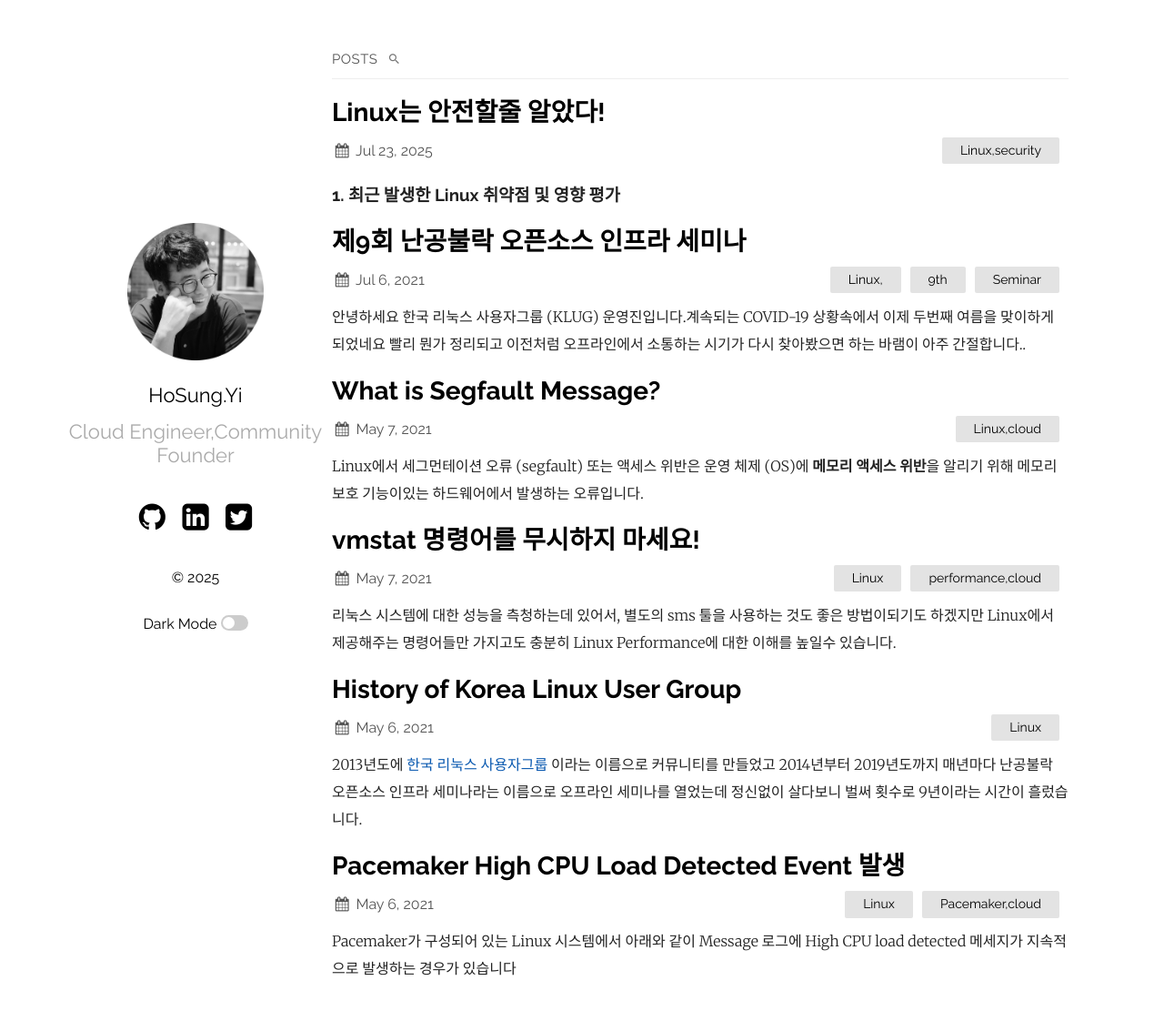
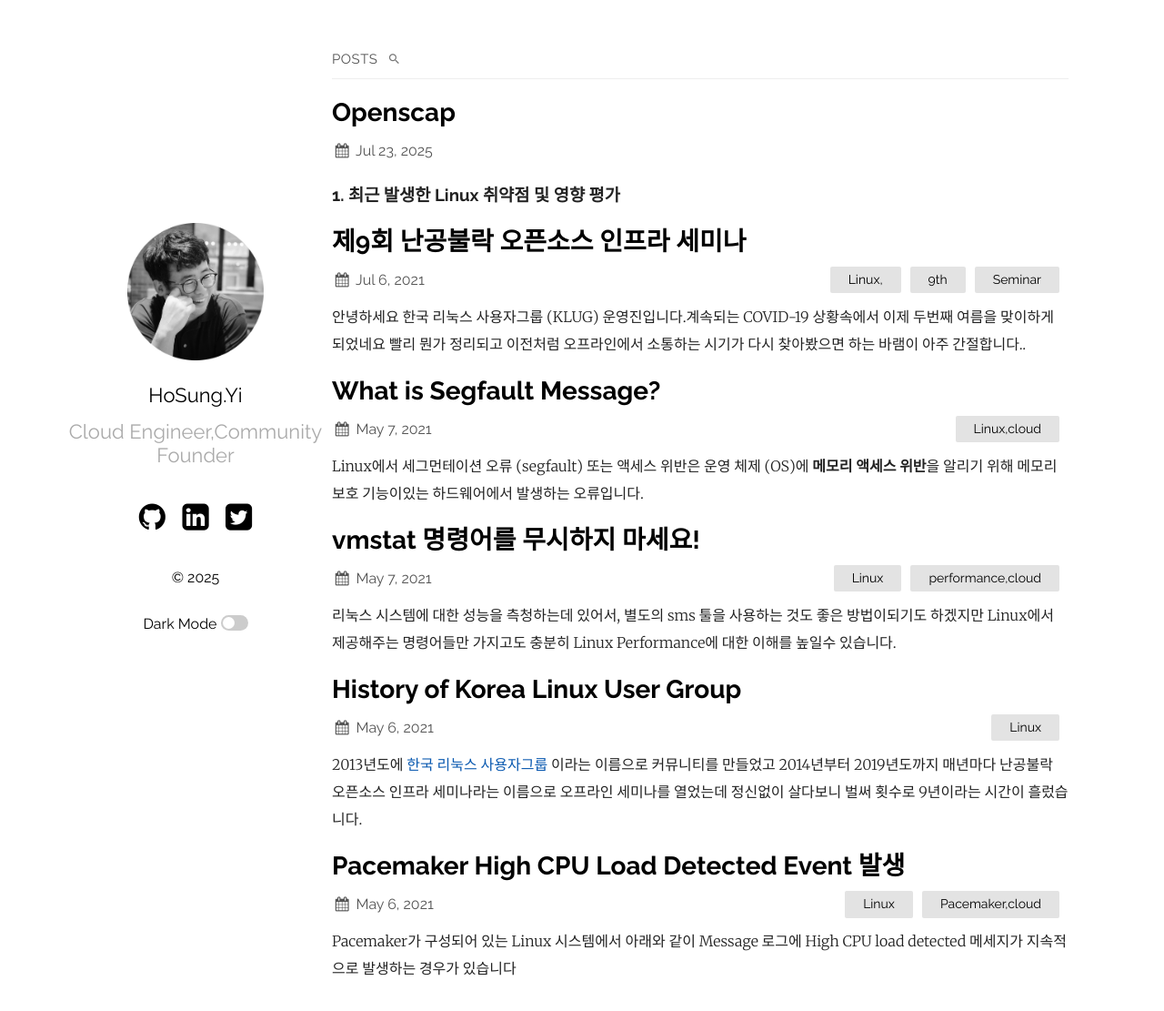
Before and after one commit to hslee77/hslee77.github.io, a Jekyll site: the page built from index.md, in a window 1280 px wide and 1125 px high. Shown: the top 1111 px of the window at 91% size. Built offline with Jekyll 4.4.1, drawn with Linux system fonts in a browser that asks for light colours.

Commit message:
Linux test

```diff
--- a/_posts/2025-07-23-OpenScap.md
+++ b/_posts/2025-07-23-OpenScap.md
@@ -1,9 +1,3 @@
----
-layout: post
-title:  "Linux는 안전할줄 알았다!"
-date:   2025-07-23 10:36:20 +0530
-categories: Linux,security
----
 
 ### 1. 최근 발생한 Linux 취약점 및 영향 평가
 
```
